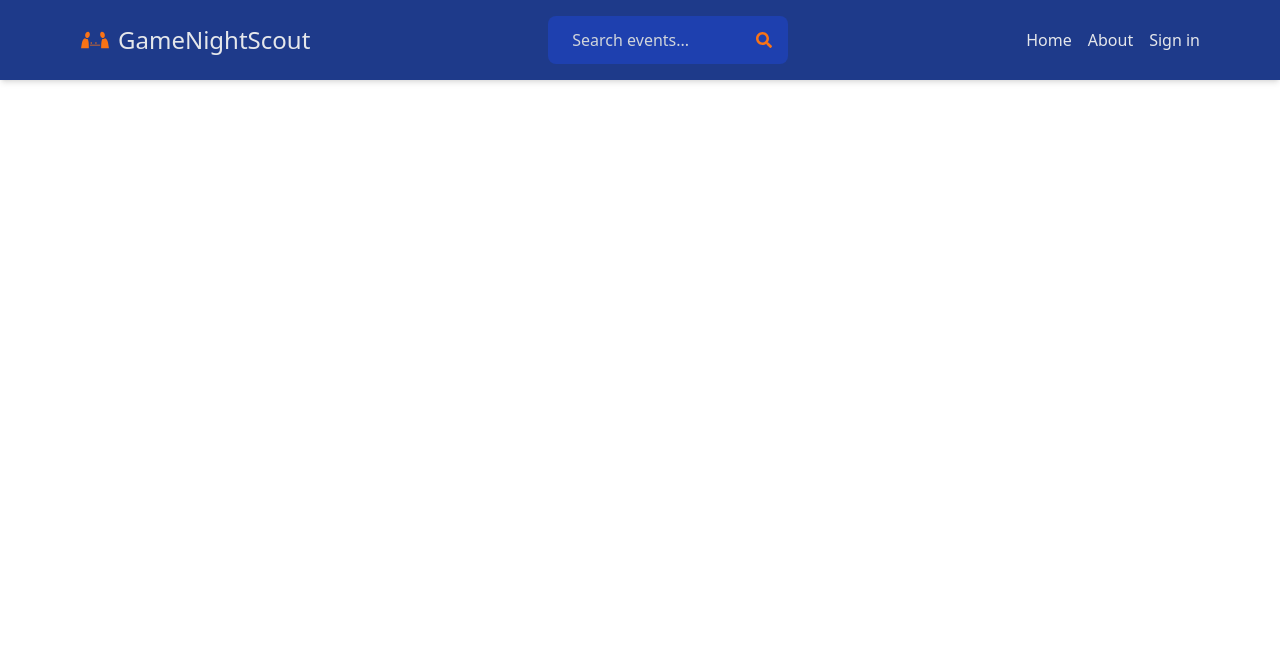
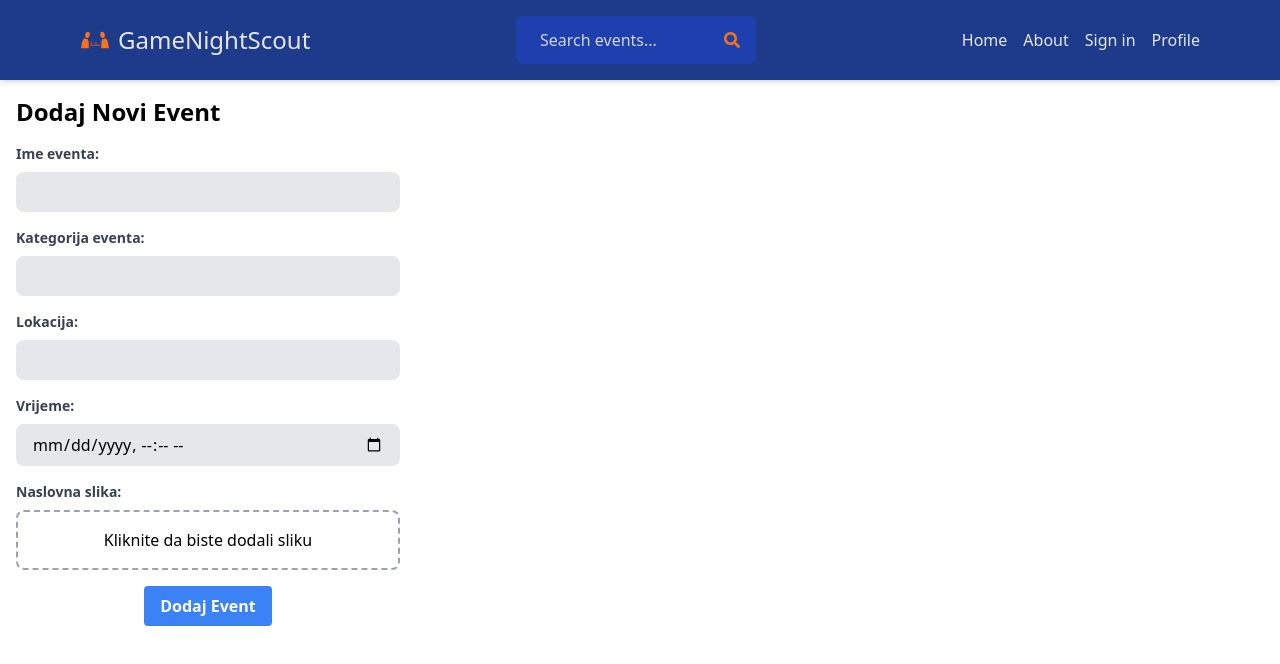
Before and after one commit to brkuvezdic/GameNightScout-frontend, a React (Vite) app in the folder client/: page /my-events in a window 1280 px wide. Shown: the top 664 px of the page. Built offline with nearby package versions, Linux system fonts and the light colour scheme.

Commit message:
Event add page- needs more styling + MyAddedEvents page TODO

```diff
--- a/client/src/App.jsx
+++ b/client/src/App.jsx
@@ -6,6 +6,7 @@ import About from "./pages/About";
 import Profile from "./pages/Profile";
 import Header from "./components/Header";
 import SelectedFeaturedEvent from "./pages/selectedFeaturedEvent";
+import MyEvents from "./pages/MyEvents";
 
 export default function App() {
   return (
@@ -17,7 +18,8 @@ export default function App() {
         <Route path="/explore" element={<Explore />} />
         <Route path="/about" element={<About />} />
         <Route path="/profile" element={<Profile />} />
-        <Route path="/explore" element={<Explore />} />
+        <Route path="/my-events" element={<MyEvents />} />
+
         <Route
           path="/selected-featured-event/:eventId"
           element={<SelectedFeaturedEvent />}
--- a/client/src/components/Header.jsx
+++ b/client/src/components/Header.jsx
@@ -48,6 +48,15 @@ export default function Header() {
                 Sign in
               </Link>
             </li>
+            {/* Dodajte profilnu opciju */}
+            <li>
+              <Link
+                to="/profile"
+                className="hover:text-orange-500 transition duration-300"
+              >
+                Profile
+              </Link>
+            </li>
           </ul>
         </nav>
       </div>
--- a/client/src/pages/Explore.jsx
+++ b/client/src/pages/Explore.jsx
@@ -1,9 +1,16 @@
 import React, { useState, useEffect } from "react";
 import { exploreEvents } from "../store/store";
+import { useNavigate } from "react-router-dom";
+import { getEvents } from "../store/store";
 
 const Explore = () => {
+  const navigate = useNavigate();
   const [selectedCity, setSelectedCity] = useState("");
   const [events, setEvents] = useState([]);
+
+  function handleEventClick(eventId) {
+    navigate(`/selected-featured-event/${eventId}`);
+  }
 
   useEffect(() => {
     setEvents(exploreEvents);
@@ -15,7 +22,7 @@ const Explore = () => {
 
   return (
     <div className="container mx-auto p-4">
-      <h2 className="text-2xl font-bold mb-4">Svi događaji</h2>
+      <h2 className="text-2xl font-bold mb-4">Istaknuti događaji</h2>
       <select
         onChange={(e) => setSelectedCity(e.target.value)}
         value={selectedCity}
--- /dev/null
+++ b/client/src/pages/MyEvents.jsx
@@ -0,0 +1,115 @@
+import React, { useState } from "react";
+
+export default function MyEvents() {
+  const [eventName, setEventName] = useState("");
+  const [eventCategory, setEventCategory] = useState("");
+  const [eventLocation, setEventLocation] = useState("");
+  const [eventTime, setEventTime] = useState("");
+  const [coverImage, setCoverImage] = useState(null);
+
+  const handleSubmit = (e) => {
+    e.preventDefault();
+
+    console.log(
+      "Dodaj novi događaj:",
+      eventName,
+      eventCategory,
+      eventLocation,
+      eventTime
+    );
+    console.log("Naslovna slika:", coverImage);
+  };
+
+  const handleImageUpload = (e) => {
+    const selectedImage = e.target.files[0];
+    setCoverImage(selectedImage);
+  };
+
+  return (
+    <div className="container mx-auto p-4">
+      <h2 className="text-2xl font-bold mb-4">Dodaj Novi Event</h2>
+      <form onSubmit={handleSubmit} className="w-full max-w-sm">
+        <div className="mb-4">
+          <label className="block text-gray-700 text-sm font-bold mb-2">
+            Ime eventa:
+          </label>
+          <input
+            type="text"
+            value={eventName}
+            onChange={(e) => setEventName(e.target.value)}
+            className="bg-gray-200 px-4 py-2 w-full rounded-lg"
+            required
+          />
+        </div>
+        <div className="mb-4">
+          <label className="block text-gray-700 text-sm font-bold mb-2">
+            Kategorija eventa:
+          </label>
+          <input
+            type="text"
+            value={eventCategory}
+            onChange={(e) => setEventCategory(e.target.value)}
+            className="bg-gray-200 px-4 py-2 w-full rounded-lg"
+            required
+          />
+        </div>
+        <div className="mb-4">
+          <label className="block text-gray-700 text-sm font-bold mb-2">
+            Lokacija:
+          </label>
+          <input
+            type="text"
+            value={eventLocation}
+            onChange={(e) => setEventLocation(e.target.value)}
+            className="bg-gray-200 px-4 py-2 w-full rounded-lg"
+            required
+          />
+        </div>
+        <div className="mb-4">
+          <label className="block text-gray-700 text-sm font-bold mb-2">
+            Vrijeme:
+          </label>
+          <input
+            type="datetime-local"
+            value={eventTime}
+            onChange={(e) => setEventTime(e.target.value)}
+            className="bg-gray-200 px-4 py-2 w-full rounded-lg"
+            required
+          />
+        </div>
+        <div className="mb-4">
+          <label className="block text-gray-700 text-sm font-bold mb-2">
+            Naslovna slika:
+          </label>
+          <div className="border-dashed border-2 border-gray-400 rounded-lg p-4 text-center cursor-pointer">
+            {coverImage ? (
+              <img
+                src={URL.createObjectURL(coverImage)}
+                alt="Cover"
+                className="w-full h-auto mb-2"
+              />
+            ) : (
+              <div>
+                <p>Kliknite da biste dodali sliku</p>
+              </div>
+            )}
+            <input
+              type="file"
+              accept="image/*"
+              onChange={handleImageUpload}
+              className="hidden"
+            />
+          </div>
+        </div>
+        <div className="text-center">
+          <button
+            type="submit"
+            className="bg-blue-500 hover:bg-blue-600 text-white font-bold py-2 px-4 rounded"
+          >
+            Dodaj Event
+          </button>
+        </div>
+      </form>
+    </div>
+  );
+}
--- a/client/src/pages/Profile.jsx
+++ b/client/src/pages/Profile.jsx
@@ -1,5 +1,33 @@
 import React from "react";
+import { Link } from "react-router-dom";
 
 export default function Profile() {
-  return <div>Ovdje renderam profile page</div>;
+  return (
+    <div className="container mx-auto p-4">
+      <h2 className="text-2xl font-bold mb-4">Profil</h2>
+      <div className="mb-4">
+        <label className="block text-gray-700 text-sm font-bold mb-2">
+          E-mail:
+        </label>
+        <input
+          type="text"
+          value="testmail@example.com"
+          readOnly
+          className="bg-gray-200 px-4 py-2 w-full rounded-lg"
+        />
+      </div>
+      <div className="mb-4">
+        <button className="bg-blue-500 hover:bg-blue-600 text-white font-bold py-2 px-4 rounded">
+          Dodaj Event
+        </button>
+      </div>
+      <div>
+        <Link to="/my-events">
+          <button className="bg-green-500 hover:bg-green-600 text-white font-bold py-2 px-4 rounded">
+            Pogledaj Moje Evente
+          </button>
+        </Link>
+      </div>
+    </div>
+  );
 }
--- a/client/src/pages/selectedFeaturedEvent.jsx
+++ b/client/src/pages/selectedFeaturedEvent.jsx
@@ -1,9 +1,14 @@
 import React from "react";
 import { useParams } from "react-router-dom";
 import { getEventById } from "../store/store";
+
 function SelectedFeaturedEvent() {
   const { eventId } = useParams();
   const event = getEventById(Number(eventId));
+  console.log(eventId);
+  if (!event) {
+    return <div>Event not found</div>;
+  }
 
   return (
     <div className="max-w-xl mx-auto mt-10 p-6 bg-sky-300 shadow-md rounded-lg">
```
